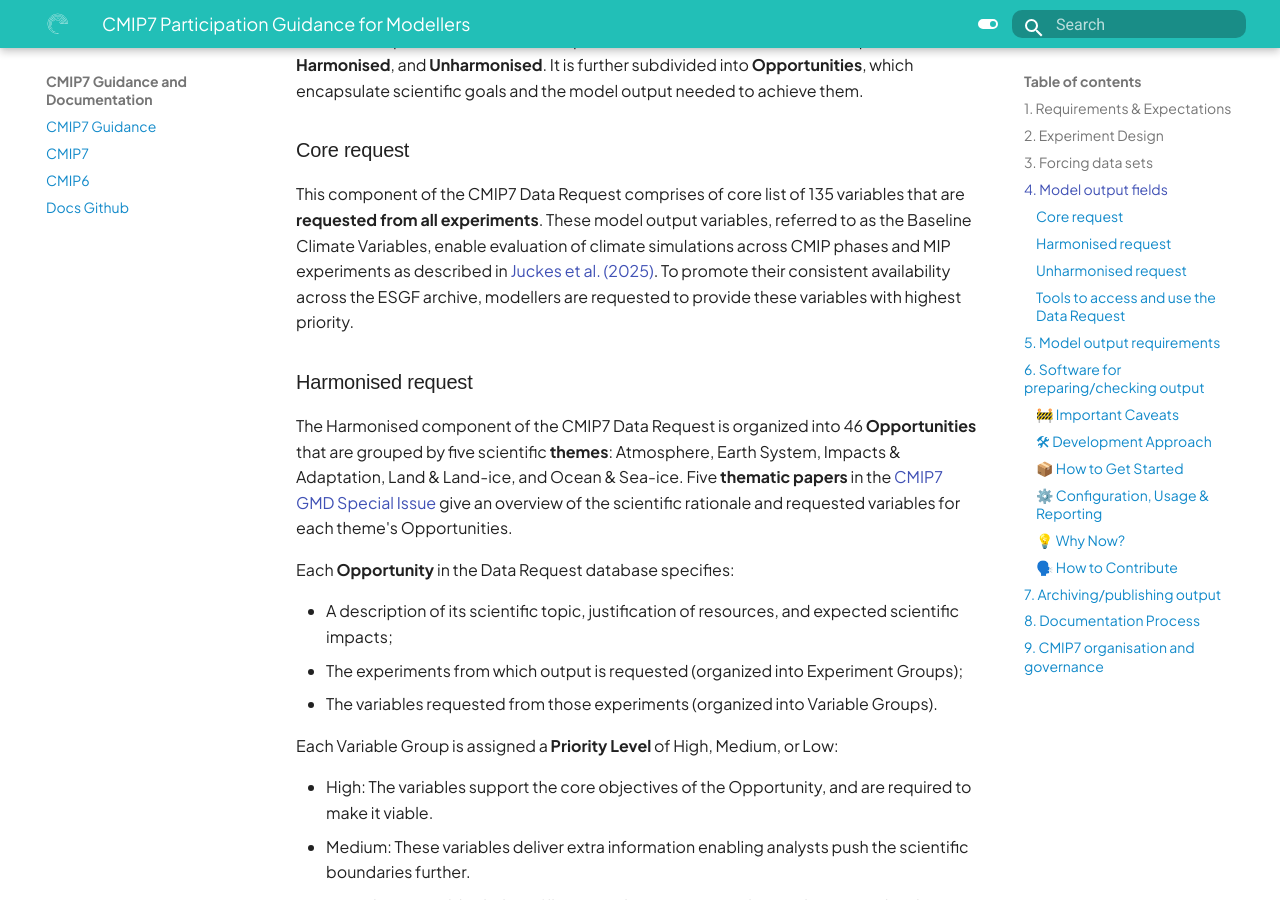
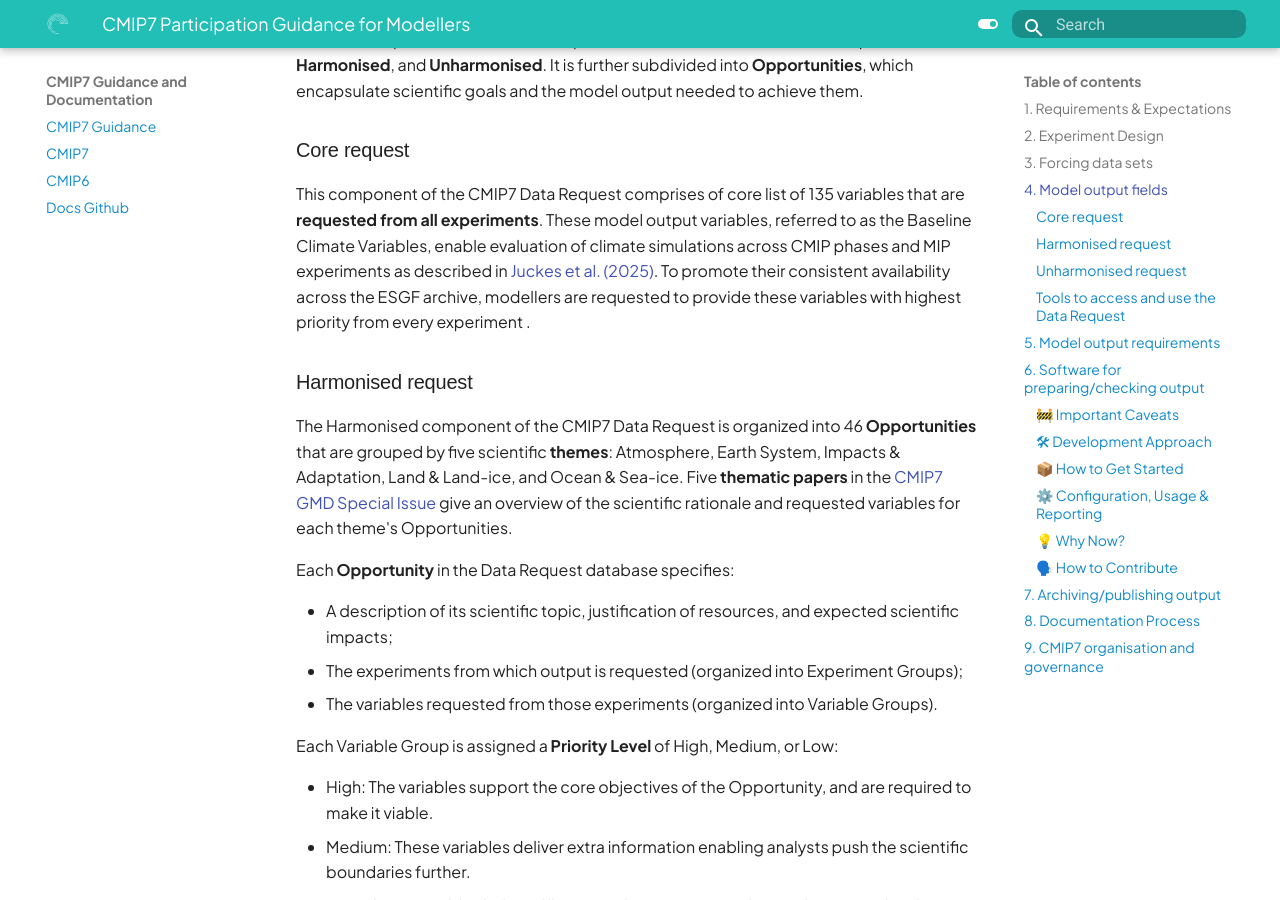
Before and after one commit to WCRP-CMIP/cmip7-guidance, an MkDocs documentation site: the page built from docs/CMIP7/guidance_for_modellers.md, in a window 1280 px wide and 900 px high, scrolled down 1309 px. Built offline with MkDocs 1.6.1 and Material for MkDocs 9.7.7, drawn with Linux system fonts in a browser that asks for light colours; some web fonts are replaced.

Commit message:
Update docs/CMIP7/guidance_for_modellers.md
Co-authored-by: Matthew Mizielinski <matthew.mizielinski@metoffice.gov.uk>

```diff
--- a/docs/CMIP7/guidance_for_modellers.md
+++ b/docs/CMIP7/guidance_for_modellers.md
@@ -61,7 +61,7 @@ The [CMIP7 Data Request](https://wcrp-cmip.org/cmip-phases/cmip7/cmip7-data-requ
 
 This component of the CMIP7 Data Request comprises of core list of 135 variables that are **requested from all experiments**.
 These model output variables, referred to as the Baseline Climate Variables, enable evaluation of climate simulations across CMIP phases and MIP experiments as described in [Juckes et al. (2025)](https://doi.org/10.5194/gmd-18-2639-2025).
-To promote their consistent availability across the ESGF archive, modellers are requested to provide these variables with highest priority.
+To promote their consistent availability across the ESGF archive, modellers are requested to provide these variables with highest priority from every experiment .
 
 ### Harmonised request
 
```
